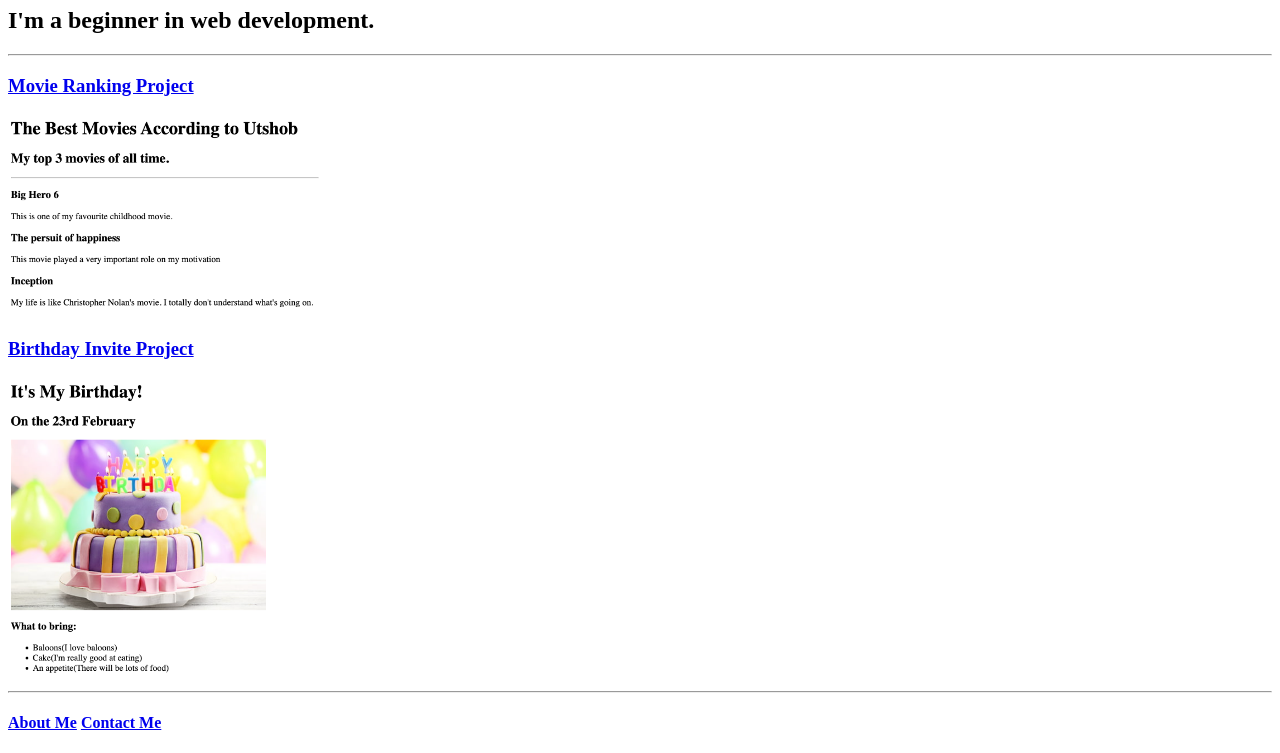
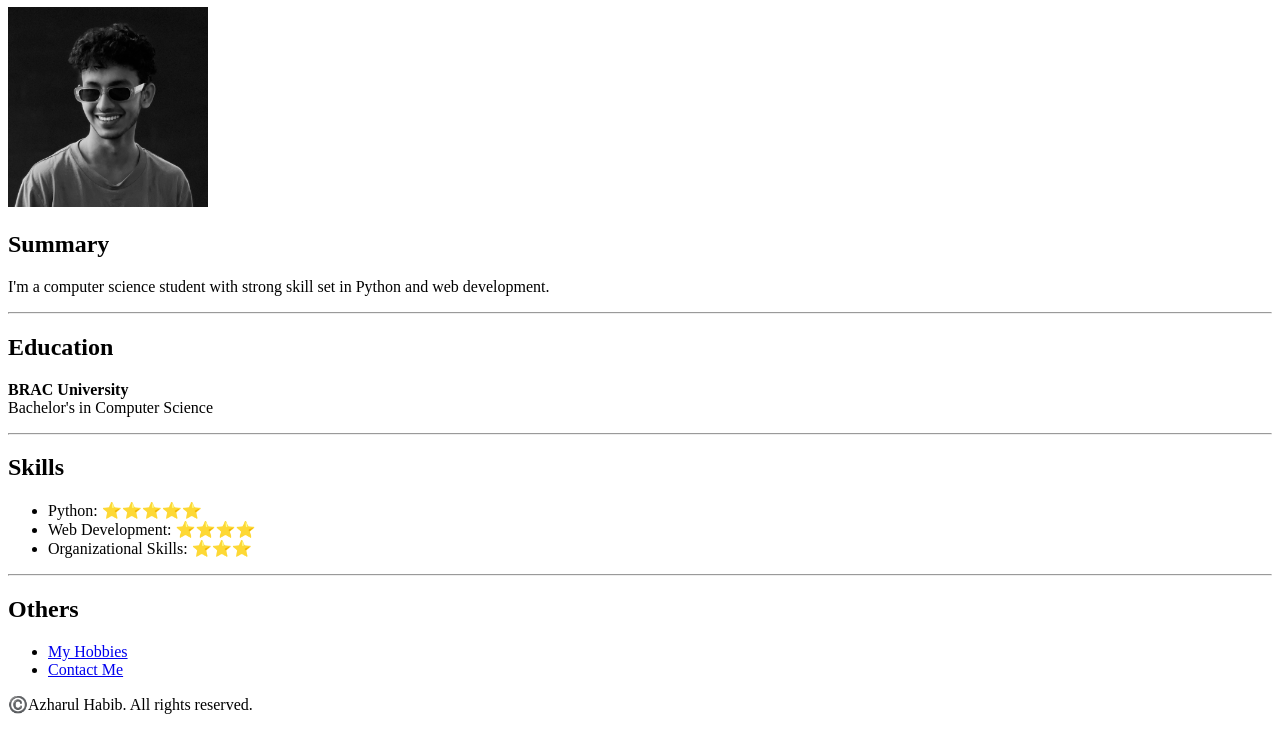
Before and after one commit to azharulhabib/html-portfolio, a plain HTML site: page index.html in a window 1280 px wide. Shown: the part 73-826 px from the top of the page. After the commit the page ends 800 px from the top, so only its background shows below. Drawn offline with Linux system fonts and the light colour scheme.

Commit message:
Add files via upload

```diff
--- a/index.html
+++ b/index.html
@@ -1,20 +1,36 @@
-
 <!DOCTYPE html>
 <html lang="en">
 <head>
     <meta charset="UTF-8">
     <meta name="viewport" content="width=device-width, initial-scale=1.0">
-    <title>Azharul's Portfolio</title>
+    <title>My Resume</title>
 </head>
 <body>
-    <h1>Azharul's Portfolio</h1>
-    <h2>I'm a beginner in web development.</h2>
+    <h1>Azharul Habib</h1>
+    <img src = ./me.png height = "200" alt = "Picture of Azharul Habib" />
+    <h2>Summary</h2>
+    <p>I'm a computer science student with strong skill set in Python and web development.</p>
     <hr />
-    <h3><a href = "./public/movie-ranking.html">Movie Ranking Project</a></h3>
-    <img src = "./assets/images/my-movie-ranking.png" height = "200" alt = "My movie rankings" />
-    <h3><a href = "./public/birthday-invite.html" >Birthday Invite Project</a></h3>
-    <img src = "./assets/images/my-birthday-invite.png" height = "300" alt = "My birthday invite project" />
+    <h2>Education</h2>
+    <p>
+        <strong>BRAC University</strong><br />
+        Bachelor's in Computer Science<br />
+    </p>
     <hr />
-    <h4><a href = "public/about.html" >About Me</a> <a href = "public/contact.html" >Contact Me</a></h4>
+    <h2>Skills</h2>
+    <ul>
+        <li>Python: ⭐️⭐️⭐️⭐️⭐️</li>
+        <li>Web Development: ⭐️⭐️⭐️⭐️</li>
+        <li>Organizational Skills: ⭐️⭐️⭐️</li>
+    </ul>
+    <hr />
+    <h2>Others</h2>
+    <ul>
+        <li><a href = "./my_hobbies.html">My Hobbies</a></li>
+        <li><a href = "./contact_me.html" >Contact Me</a></li>
+    </ul>
+    <footer>©️Azharul Habib. All rights reserved.</footer>
+
+
 </body>
 </html>
```
Also changed, not shown: contact_me.html (added, +10 -0 lines), my_hobbies.html (added, +6 -0 lines), me.png (added).
